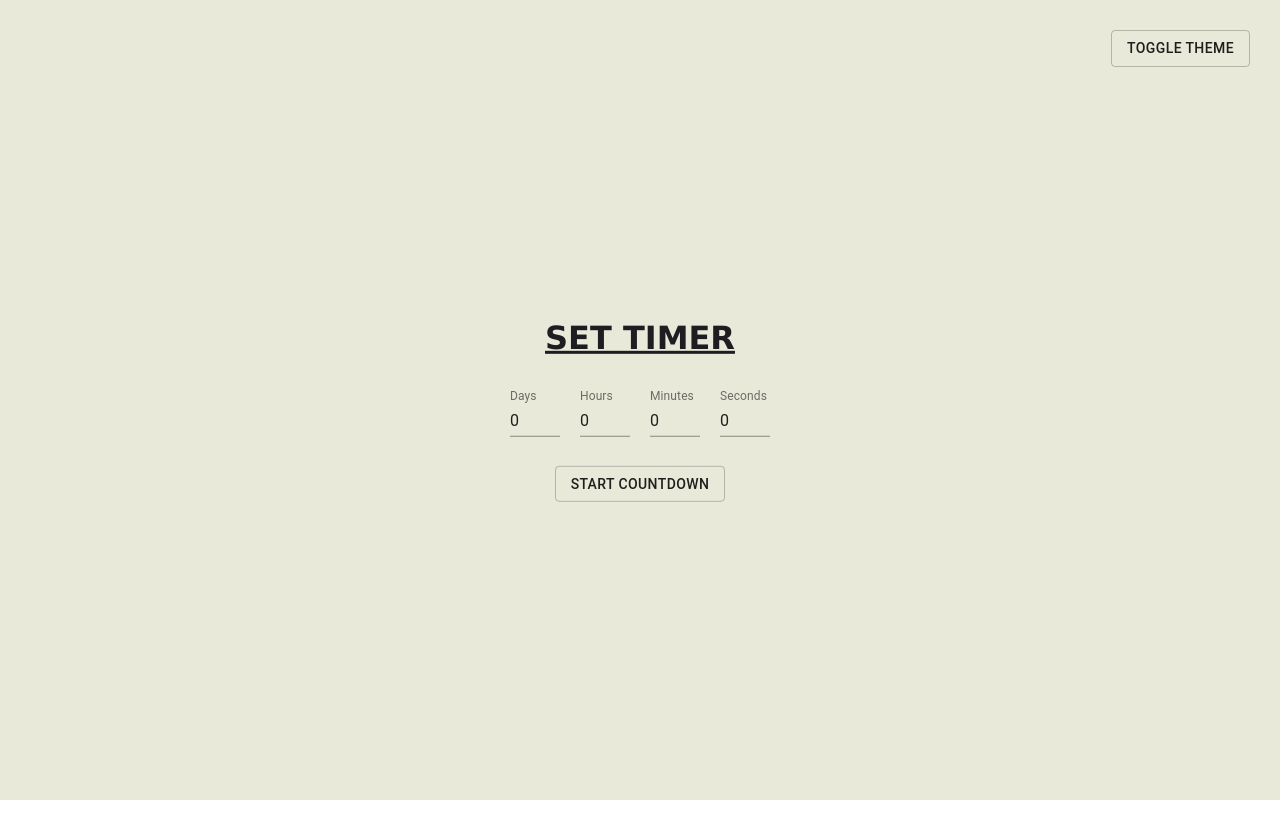
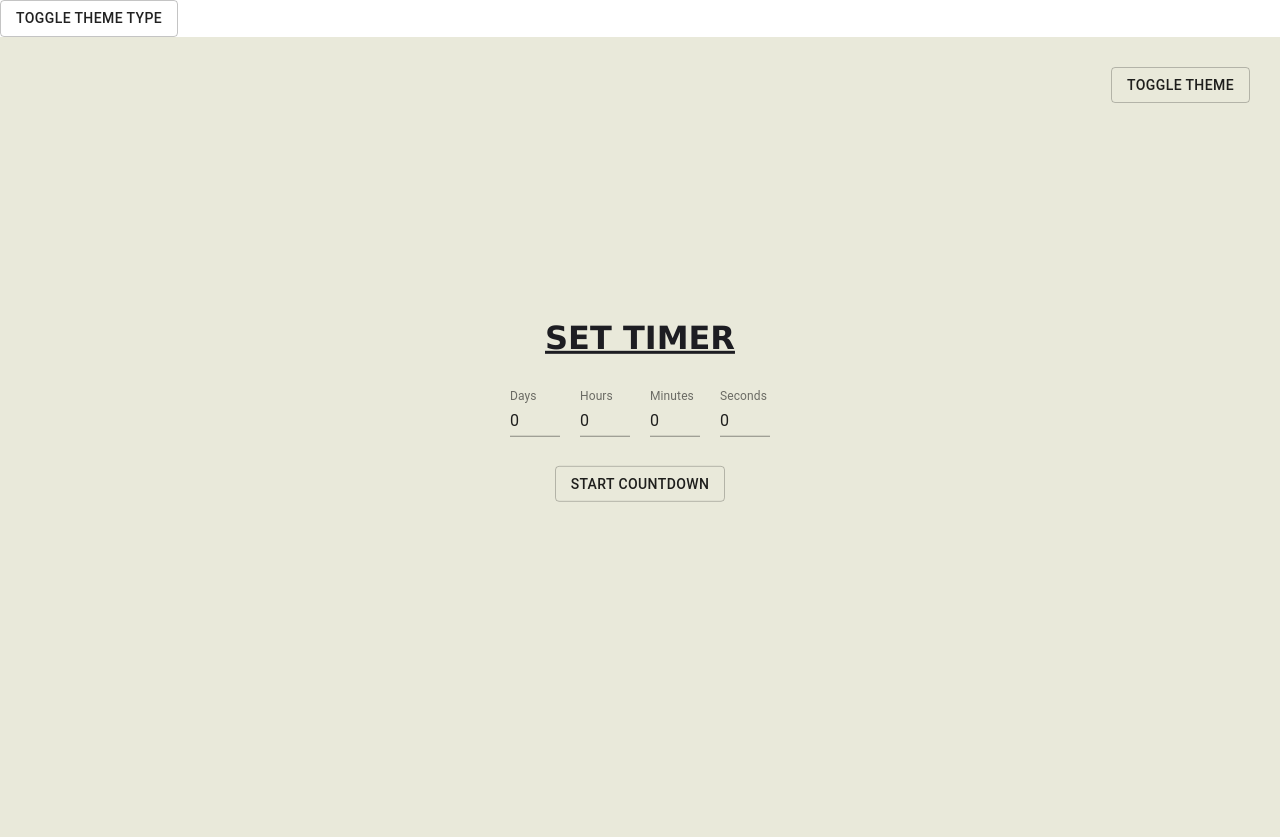
Before and after one commit to AwrenNuit/countdown-timer, a React (Create React App) app: page /#/ in a window 1280 px wide. Before the commit the page ends 800 px from the top, so only its background shows below. Built offline with nearby package versions, Linux system fonts and the light colour scheme.

Commit message:
functional material-ui theme toggle added

```diff
--- a/src/components/App/App.js
+++ b/src/components/App/App.js
@@ -4,21 +4,25 @@ import {HashRouter as Router, Route} from 'react-router-dom';
 import TimerForm from '../TimerForm/TimerForm';
 import Timer from '../Timer/Timer';
 import { MuiThemeProvider, createMuiTheme } from "@material-ui/core/styles";
+import MuiTest from '../MuiTest/MuiTest';
 
 function App() {
 
   const [theme, setTheme] = useState({
     palette: {
-      type: `light`
+      type: `light`,
+      // theme: `light-mode`
     }
   });
 
   const toggleDarkTheme = () => {
     console.log('in there');
     let newPaletteType = theme.palette.type === `light` ? `dark` : `light`;
+    // let newPaletteTheme = theme.palette.theme === `light-mode` ? `dark-mode` : `light-mode`;
     setTheme({
       palette: {
-        type: newPaletteType
+        type: newPaletteType,
+        // theme: newPaletteTheme
       }
     });
   };
@@ -27,6 +31,7 @@ function App() {
 
   return (
       <Router>
+        <MuiTest onToggleDark={toggleDarkTheme} />
         <MuiThemeProvider theme={muiTheme}>
           <Route exact path="/" component={TimerForm} />
           <Route path="/timer" component={Timer} />
--- /dev/null
+++ b/src/components/MuiTest/MuiTest.js
@@ -0,0 +1,10 @@
+import React from 'react';
+import Button from '@material-ui/core/Button';
+
+const MuiTest = ({ onToggleDark }) => (
+  <Button variant="outlined" onClick={onToggleDark}>
+    Toggle Theme Type
+  </Button>
+);
+
+export default MuiTest;
--- a/src/components/TImer/Timer.js
+++ b/src/components/TImer/Timer.js
@@ -3,6 +3,7 @@ import {connect} from 'react-redux';
 import {Link} from 'react-router-dom';
 import Button from '@material-ui/core/Button';
 import ThemeToggle from '../ThemeToggle/ThemeToggle';
+import MuiTest from '../MuiTest/MuiTest';
 
 class Timer extends Component{
 
@@ -106,6 +107,7 @@ class Timer extends Component{
     return(
       <div className={this.state.dark ? "dark-mode" : "light-mode"}>
         <ThemeToggle />
+        <MuiTest />
         <div className="countdown-container">
           <div className="countdown">
             {this.state.days < 10 ? "0"+this.state.days : this.state.days}d:
--- a/src/components/ThemeToggle/ThemeToggle.js
+++ b/src/components/ThemeToggle/ThemeToggle.js
@@ -7,6 +7,7 @@ class ThemeToggle extends Component{
   handleToggle = () => {
     this.props.dispatch({type: `SET_THEME`});
   }
+
 
   render(){
     return(
```
Also changed, not shown: src/components/MuiToggle/MuiToggle.js (deleted, +0 -10 lines).
